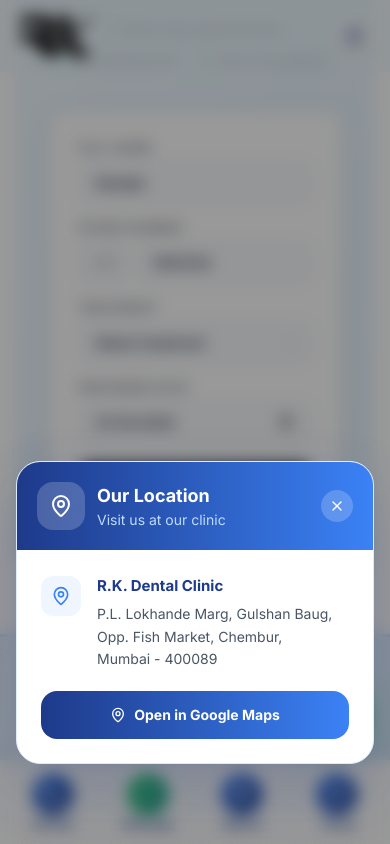
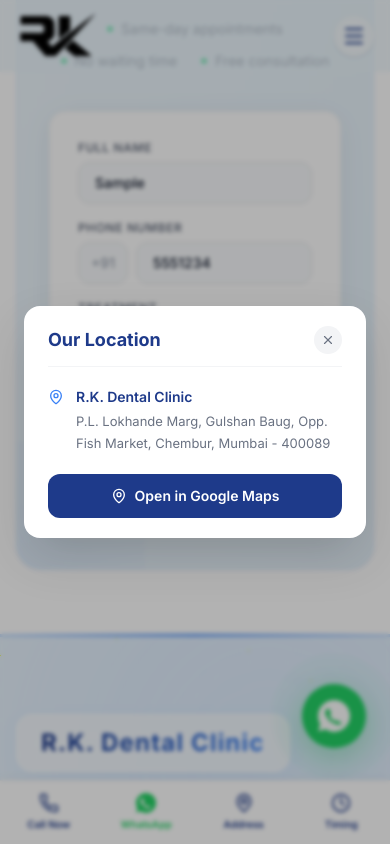
Before and after one commit to khusshis/dental, a React (Vite) app: page / in a window 390 px wide. Both pictures are taken after typing "Sample", "5551234", "2020-01-15", "Sample", "5551234", "2020-01-15" into the empty fields and a click on the button "Address". Shown: the part 4974-5818 px from the top of the page. Built offline with nearby package versions, Linux system fonts and the light colour scheme.

Commit message:
Sleek minimal redesign of mobile nav and popups to match form theme

```diff
--- a/src/App.tsx
+++ b/src/App.tsx
@@ -1185,33 +1185,22 @@
         </div>
       </footer>
       {/* Mobile Bottom Navigation */}
-      <div className="md:hidden fixed bottom-0 left-0 right-0 bg-white/95 backdrop-blur-xl border-t border-blue-100 flex justify-around items-center p-1.5 z-50 shadow-[0_-8px_30px_rgba(30,58,138,0.08)]">
-        <a href="tel:9987342525" className="flex flex-col items-center p-2 text-[#1e3a8a] hover:text-[#3b82f6] flex-1 active:scale-95 transition-all">
-          <div className="w-10 h-10 rounded-full bg-gradient-to-br from-[#3b82f6] to-[#1e3a8a] flex items-center justify-center mb-1 shadow-[0_4px_12px_rgba(59,130,246,0.3)]">
-            <Phone className="w-5 h-5 text-white" />
-          </div>
-          <span className="text-[10px] font-bold text-center leading-tight">Call Now</span>
+      <div className="md:hidden fixed bottom-0 left-0 right-0 bg-white border-t border-gray-100 flex justify-around items-center py-2 z-50 shadow-[0_-2px_10px_rgba(0,0,0,0.04)]">
+        <a href="tel:9987342525" className="flex flex-col items-center py-1 flex-1 active:scale-95 transition-all">
+          <Phone className="w-5 h-5 text-[#1e3a8a] mb-1" />
+          <span className="text-[10px] font-semibold text-[#1e3a8a]">Call Now</span>
         </a>
-        <div className="w-px h-12 bg-gradient-to-b from-transparent via-blue-200 to-transparent"></div>
-        <a href="https://wa.me/919987342525" target="_blank" rel="noopener noreferrer" className="flex flex-col items-center p-2 text-[#1e3a8a] hover:text-[#25D366] flex-1 active:scale-95 transition-all">
-          <div className="w-10 h-10 rounded-full bg-gradient-to-br from-[#25D366] to-[#128C7E] flex items-center justify-center mb-1 shadow-[0_4px_12px_rgba(37,211,102,0.3)]">
-            <MessageCircle className="w-5 h-5 text-white" />
-          </div>
-          <span className="text-[10px] font-bold text-center leading-tight">WhatsApp</span>
+        <a href="https://wa.me/919987342525" target="_blank" rel="noopener noreferrer" className="flex flex-col items-center py-1 flex-1 active:scale-95 transition-all">
+          <svg className="w-5 h-5 mb-1 text-[#25D366] fill-current" viewBox="0 0 24 24"><path d="M12.031 0C5.385 0 0 5.385 0 12.032c0 2.138.56 4.22 1.624 6.06L.234 23.364l5.412-1.42A12.022 12.022 0 0 0 12.032 24c6.646 0 12.03-5.386 12.03-12.033S18.677 0 12.03 0zm5.955 17.15c-.247.697-1.442 1.34-2.028 1.408-.545.064-1.229.176-3.864-.913-3.176-1.31-5.263-4.57-5.422-4.78-.158-.21-1.298-1.722-1.298-3.284 0-1.562.812-2.33 1.101-2.637.288-.308.625-.385.834-.385.208 0 .416.002.604.01.203.008.472-.075.738.568.273.66.932 2.27 1.013 2.436.082.167.136.363.029.576-.107.213-.162.346-.324.536-.16.19-.336.417-.482.553-.16.15-.327.316-.145.629.182.313.806 1.332 1.733 2.158 1.066 1.942 1.842 2.146 2.156.204.313.325.268.448.196.123-.072.585-.683.743-.918.158-.234.316-.195.545-.11.23.086 1.442.68 1.69.816.248.128.388.204.444.315.056.111.056.643-.191 1.34z"/></svg>
+          <span className="text-[10px] font-semibold text-[#25D366]">WhatsApp</span>
         </a>
-        <div className="w-px h-12 bg-gradient-to-b from-transparent via-blue-200 to-transparent"></div>
-        <button onClick={() => setShowAddressPopup(true)} className="flex flex-col items-center p-2 text-[#1e3a8a] hover:text-[#3b82f6] flex-1 active:scale-95 transition-all">
-          <div className="w-10 h-10 rounded-full bg-gradient-to-br from-[#3b82f6] to-[#1e3a8a] flex items-center justify-center mb-1 shadow-[0_4px_12px_rgba(59,130,246,0.3)]">
-            <MapPin className="w-5 h-5 text-white" />
-          </div>
-          <span className="text-[10px] font-bold text-center leading-tight">Address</span>
+        <button onClick={() => setShowAddressPopup(true)} className="flex flex-col items-center py-1 flex-1 active:scale-95 transition-all">
+          <MapPin className="w-5 h-5 text-[#1e3a8a] mb-1" />
+          <span className="text-[10px] font-semibold text-[#1e3a8a]">Address</span>
         </button>
-        <div className="w-px h-12 bg-gradient-to-b from-transparent via-blue-200 to-transparent"></div>
-        <button onClick={() => setShowTimingPopup(true)} className="flex flex-col items-center p-2 text-[#1e3a8a] hover:text-[#3b82f6] flex-1 active:scale-95 transition-all">
-          <div className="w-10 h-10 rounded-full bg-gradient-to-br from-[#3b82f6] to-[#1e3a8a] flex items-center justify-center mb-1 shadow-[0_4px_12px_rgba(59,130,246,0.3)]">
-            <Clock className="w-5 h-5 text-white" />
-          </div>
-          <span className="text-[10px] font-bold text-center leading-tight">Timing</span>
+        <button onClick={() => setShowTimingPopup(true)} className="flex flex-col items-center py-1 flex-1 active:scale-95 transition-all">
+          <Clock className="w-5 h-5 text-[#1e3a8a] mb-1" />
+          <span className="text-[10px] font-semibold text-[#1e3a8a]">Timing</span>
         </button>
       </div>
 
@@ -1219,52 +1208,47 @@
       <AnimatePresence>
         {showAddressPopup && (
           <motion.div
-            className="fixed inset-0 z-[100] flex items-end justify-center"
+            className="fixed inset-0 z-[100] flex items-center justify-center px-6"
             initial={{ opacity: 0 }}
             animate={{ opacity: 1 }}
             exit={{ opacity: 0 }}
             onClick={() => setShowAddressPopup(false)}
           >
-            {/* Backdrop */}
-            <motion.div className="absolute inset-0 bg-black/40 backdrop-blur-sm" />
-            {/* Modal */}
+            <motion.div className="absolute inset-0 bg-black/30 backdrop-blur-[2px]" />
             <motion.div
-              className="relative w-full max-w-md mx-4 mb-20 bg-white rounded-3xl shadow-[0_25px_60px_rgba(30,58,138,0.2)] overflow-hidden border border-blue-100"
-              initial={{ y: 300, opacity: 0, scale: 0.9 }}
+              className="relative w-full max-w-sm bg-white rounded-2xl shadow-[0_20px_50px_rgba(0,0,0,0.12)] overflow-hidden"
+              initial={{ y: 40, opacity: 0, scale: 0.95 }}
               animate={{ y: 0, opacity: 1, scale: 1 }}
-              exit={{ y: 300, opacity: 0, scale: 0.9 }}
-              transition={{ type: 'spring', damping: 25, stiffness: 300 }}
+              exit={{ y: 40, opacity: 0, scale: 0.95 }}
+              transition={{ type: 'spring', damping: 28, stiffness: 350 }}
               onClick={(e) => e.stopPropagation()}
             >
               {/* Header */}
-              <div className="bg-gradient-to-r from-[#1e3a8a] to-[#3b82f6] p-5 flex items-center gap-3">
-                <div className="w-12 h-12 rounded-2xl bg-white/20 backdrop-blur-sm flex items-center justify-center">
-                  <MapPin className="w-6 h-6 text-white" />
-                </div>
-                <div>
-                  <h3 className="text-white font-bold text-lg">Our Location</h3>
-                  <p className="text-blue-200 text-sm">Visit us at our clinic</p>
-                </div>
-                <button onClick={() => setShowAddressPopup(false)} className="ml-auto w-8 h-8 rounded-full bg-white/20 flex items-center justify-center hover:bg-white/30 transition-colors">
-                  <X className="w-4 h-4 text-white" />
+              <div className="flex items-center justify-between px-6 pt-5 pb-3">
+                <h3 className="text-lg font-bold text-[#1e3a8a]">Our Location</h3>
+                <button onClick={() => setShowAddressPopup(false)} className="w-7 h-7 rounded-full bg-gray-100 flex items-center justify-center hover:bg-gray-200 transition-colors">
+                  <X className="w-3.5 h-3.5 text-gray-500" />
                 </button>
               </div>
+              {/* Divider */}
+              <div className="mx-6 h-px bg-gray-100"></div>
               {/* Content */}
-              <div className="p-6">
-                <div className="flex items-start gap-4">
-                  <div className="w-10 h-10 rounded-xl bg-blue-50 flex items-center justify-center flex-shrink-0 mt-0.5">
-                    <MapPin className="w-5 h-5 text-[#3b82f6]" />
-                  </div>
+              <div className="px-6 py-5">
+                <div className="flex items-start gap-3">
+                  <MapPin className="w-4 h-4 text-[#3b82f6] mt-0.5 flex-shrink-0" />
                   <div>
-                    <p className="font-bold text-[#1e3a8a] text-[15px] leading-relaxed">R.K. Dental Clinic</p>
-                    <p className="text-gray-600 text-sm leading-relaxed mt-1">P.L. Lokhande Marg, Gulshan Baug,<br/>Opp. Fish Market, Chembur,<br/>Mumbai - 400089</p>
+                    <p className="font-semibold text-[#1e3a8a] text-sm">R.K. Dental Clinic</p>
+                    <p className="text-gray-500 text-[13px] leading-relaxed mt-1">P.L. Lokhande Marg, Gulshan Baug, Opp. Fish Market, Chembur, Mumbai - 400089</p>
                   </div>
                 </div>
+              </div>
+              {/* Action */}
+              <div className="px-6 pb-5">
                 <a
                   href="https://maps.google.com/?q=P.L.+Lokhande+Marg,+Gulshan+Baug,+Chembur,+Mumbai+400089"
                   target="_blank"
                   rel="noopener noreferrer"
-                  className="mt-5 w-full flex items-center justify-center gap-2 bg-gradient-to-r from-[#1e3a8a] to-[#3b82f6] text-white py-3.5 rounded-2xl font-bold text-sm hover:shadow-lg transition-all active:scale-[0.98]"
+                  className="w-full flex items-center justify-center gap-2 bg-[#1e3a8a] text-white py-3 rounded-xl font-semibold text-sm hover:bg-[#1e3a8a]/90 transition-colors active:scale-[0.98]"
                 >
                   <MapPin className="w-4 h-4" /> Open in Google Maps
                 </a>
@@ -1278,59 +1262,52 @@
       <AnimatePresence>
         {showTimingPopup && (
           <motion.div
-            className="fixed inset-0 z-[100] flex items-end justify-center"
+            className="fixed inset-0 z-[100] flex items-center justify-center px-6"
             initial={{ opacity: 0 }}
             animate={{ opacity: 1 }}
             exit={{ opacity: 0 }}
             onClick={() => setShowTimingPopup(false)}
           >
-            {/* Backdrop */}
-            <motion.div className="absolute inset-0 bg-black/40 backdrop-blur-sm" />
-            {/* Modal */}
+            <motion.div className="absolute inset-0 bg-black/30 backdrop-blur-[2px]" />
             <motion.div
-              className="relative w-full max-w-md mx-4 mb-20 bg-white rounded-3xl shadow-[0_25px_60px_rgba(30,58,138,0.2)] overflow-hidden border border-blue-100"
-              initial={{ y: 300, opacity: 0, scale: 0.9 }}
+              className="relative w-full max-w-sm bg-white rounded-2xl shadow-[0_20px_50px_rgba(0,0,0,0.12)] overflow-hidden"
+              initial={{ y: 40, opacity: 0, scale: 0.95 }}
               animate={{ y: 0, opacity: 1, scale: 1 }}
-              exit={{ y: 300, opacity: 0, scale: 0.9 }}
-              transition={{ type: 'spring', damping: 25, stiffness: 300 }}
+              exit={{ y: 40, opacity: 0, scale: 0.95 }}
+              transition={{ type: 'spring', damping: 28, stiffness: 350 }}
               onClick={(e) => e.stopPropagation()}
             >
               {/* Header */}
-              <div className="bg-gradient-to-r from-[#d97706] to-[#f59e0b] p-5 flex items-center gap-3">
-                <div className="w-12 h-12 rounded-2xl bg-white/20 backdrop-blur-sm flex items-center justify-center">
-                  <Clock className="w-6 h-6 text-white" />
-                </div>
-                <div>
-                  <h3 className="text-white font-bold text-lg">Clinic Timings</h3>
-                  <p className="text-amber-100 text-sm">Open 7 days a week</p>
-                </div>
-                <button onClick={() => setShowTimingPopup(false)} className="ml-auto w-8 h-8 rounded-full bg-white/20 flex items-center justify-center hover:bg-white/30 transition-colors">
-                  <X className="w-4 h-4 text-white" />
+              <div className="flex items-center justify-between px-6 pt-5 pb-3">
+                <h3 className="text-lg font-bold text-[#1e3a8a]">Clinic Timings</h3>
+                <button onClick={() => setShowTimingPopup(false)} className="w-7 h-7 rounded-full bg-gray-100 flex items-center justify-center hover:bg-gray-200 transition-colors">
+                  <X className="w-3.5 h-3.5 text-gray-500" />
                 </button>
               </div>
+              {/* Divider */}
+              <div className="mx-6 h-px bg-gray-100"></div>
               {/* Content */}
-              <div className="p-6 space-y-4">
-                <div className="flex items-center gap-4 p-4 bg-blue-50/60 rounded-2xl border border-blue-100">
-                  <div className="w-10 h-10 rounded-xl bg-gradient-to-br from-[#3b82f6] to-[#1e3a8a] flex items-center justify-center flex-shrink-0">
-                    <span className="text-white text-lg">🌅</span>
+              <div className="px-6 py-5 space-y-3">
+                <div className="flex items-center justify-between py-3 px-4 bg-[#f0f9ff] rounded-xl">
+                  <div className="flex items-center gap-3">
+                    <Clock className="w-4 h-4 text-[#3b82f6]" />
+                    <span className="text-sm font-medium text-[#1e3a8a]">Morning</span>
                   </div>
-                  <div>
-                    <p className="font-bold text-[#1e3a8a] text-sm">Morning Session</p>
-                    <p className="text-[#3b82f6] font-extrabold text-lg">10:00 AM – 2:00 PM</p>
+                  <span className="text-sm font-bold text-[#1e3a8a]">10:00 AM – 2:00 PM</span>
+                </div>
+                <div className="flex items-center justify-between py-3 px-4 bg-[#f0f9ff] rounded-xl">
+                  <div className="flex items-center gap-3">
+                    <Clock className="w-4 h-4 text-[#3b82f6]" />
+                    <span className="text-sm font-medium text-[#1e3a8a]">Evening</span>
                   </div>
+                  <span className="text-sm font-bold text-[#1e3a8a]">5:00 PM – 10:00 PM</span>
                 </div>
-                <div className="flex items-center gap-4 p-4 bg-amber-50/60 rounded-2xl border border-amber-100">
-                  <div className="w-10 h-10 rounded-xl bg-gradient-to-br from-[#f59e0b] to-[#d97706] flex items-center justify-center flex-shrink-0">
-                    <span className="text-white text-lg">🌙</span>
-                  </div>
-                  <div>
-                    <p className="font-bold text-[#92400e] text-sm">Evening Session</p>
-                    <p className="text-[#d97706] font-extrabold text-lg">5:00 PM – 10:00 PM</p>
-                  </div>
-                </div>
+              </div>
+              {/* Action */}
+              <div className="px-6 pb-5">
                 <a
                   href="tel:9987342525"
-                  className="mt-2 w-full flex items-center justify-center gap-2 bg-gradient-to-r from-[#1e3a8a] to-[#3b82f6] text-white py-3.5 rounded-2xl font-bold text-sm hover:shadow-lg transition-all active:scale-[0.98]"
+                  className="w-full flex items-center justify-center gap-2 bg-[#1e3a8a] text-white py-3 rounded-xl font-semibold text-sm hover:bg-[#1e3a8a]/90 transition-colors active:scale-[0.98]"
                 >
                   <Phone className="w-4 h-4" /> Book an Appointment
                 </a>
```
